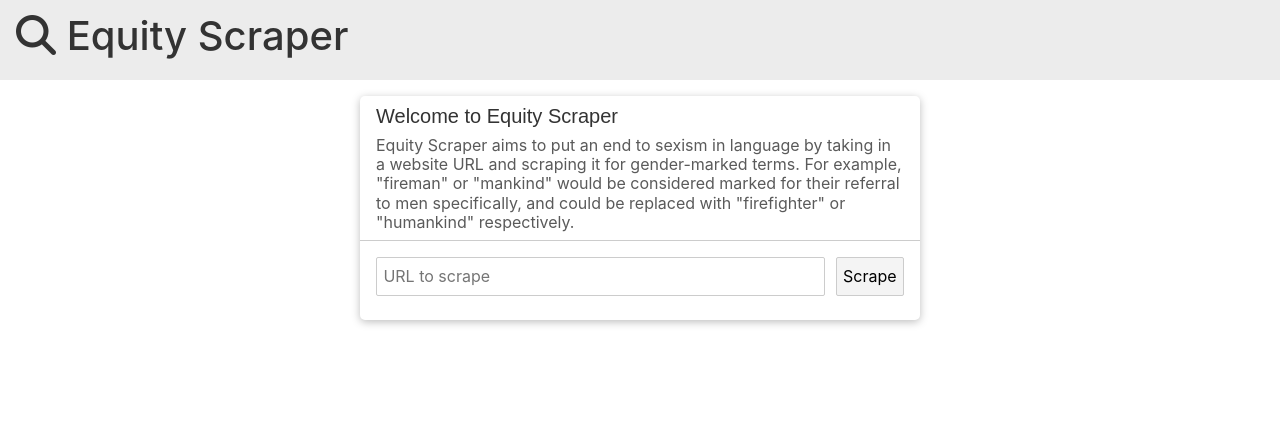
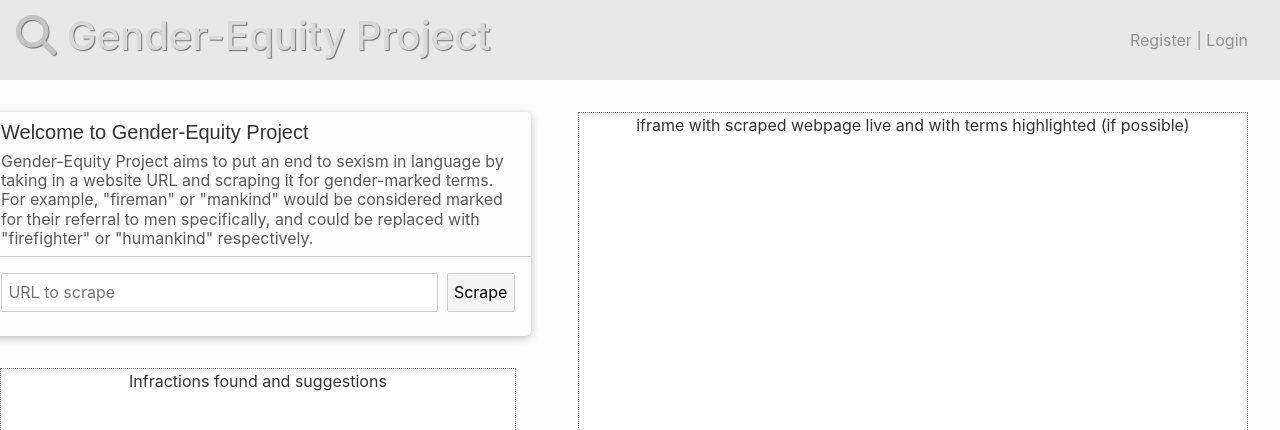
Before and after one commit to thnlsn/gender-equality-layout, a Svelte app: page / in a window 1280 px wide. Shown: the top 430 px of the page. Built offline with nearby package versions, Linux system fonts and the light colour scheme.

Commit message:
rough layout done

```diff
--- a/public/global.css
+++ b/public/global.css
@@ -1,4 +1,7 @@
 /* /////////////////////////////////////////////////////////////////////////////////////////////////////////////// */
+:root {
+  height: 100vh;
+}
 
 html,
 body {
--- a/src/App.svelte
+++ b/src/App.svelte
@@ -1,18 +1,42 @@
 <script>
   /*   export let name; */
   import Navbar from "./Navbar.svelte";
+  import Sidebar from "./Sidebar.svelte";
   import Form from "./Form.svelte";
-  let application = "Equity Scraper";
+  import Info from "./Info.svelte";
+  import Frame from "./Frame.svelte";
+
+  let application = "Gender-Equity Project";
   let description = `${application} aims to put an end to sexism in language by taking in a website URL and scraping it for gender-marked terms. For example, "fireman" or "mankind" would be considered marked for their referral to men specifically, and could be replaced with "firefighter" or "humankind" respectively.`;
 </script>
 
 <style>
-
+  .App {
+    padding: 0;
+    background-color: #fdfdfd;
+  }
+  .content-wrapper {
+    height: 100vh;
+  }
+  .left,
+  .right {
+    padding: 0;
+  }
 </style>
 
-<Navbar {application} />
-<div class="container-fluid no-gutters">
-
-  <Form {application} {description} />
-
+<div class="App container-fluid">
+  <Navbar {application} />
+  <div class="content-wrapper row">
+    <div class="col-lg-5 left">
+      <div class="col-lg-12 right">
+        <Form {application} {description} />
+      </div>
+      <div class="col-lg-12">
+        <Info />
+      </div>
+    </div>
+    <div class="col-lg-7">
+      <Frame />
+    </div>
+  </div>
 </div>
--- a/src/Form.svelte
+++ b/src/Form.svelte
@@ -1,14 +1,18 @@
 <script>
-  export let application;
-  export let description;
+  export let application; // allow application to be passed in as prop
+  export let description; // allow description to be passed in as prop
+
+  function scrape() {
+    // This is where the scraping logic should go (or in its own JS file)
+  }
 </script>
 
 <style>
   .form-card {
     box-shadow: 0 2px 8px rgba(0, 0, 0, 0.26);
-    max-width: 35rem;
+    max-width: 40rem;
     border-radius: 5px;
-    margin: 1rem auto;
+    margin: 2rem auto 1rem auto;
   }
 
   header {
@@ -52,6 +56,10 @@
   button {
     float: right;
   }
+
+  button:hover {
+    background-color: rgb(236, 236, 236);
+  }
 </style>
 
 <div class="form-card">
--- /dev/null
+++ b/src/Frame.svelte
@@ -0,0 +1,18 @@
+<script>
+
+</script>
+
+<style>
+  .iframe-wrapper {
+    border: #727272 dotted 1px;
+    margin: 2rem 2rem 2rem 2rem;
+    height: 76vh;
+    background-color: white;
+  }
+</style>
+
+<div class="iframe-wrapper">
+  <p style="text-align:center">
+    iframe with scraped webpage live and with terms highlighted (if possible)
+  </p>
+</div>
--- /dev/null
+++ b/src/Info.svelte
@@ -0,0 +1,17 @@
+<script>
+
+</script>
+
+<style>
+  .info {
+    border: #727272 dotted 1px;
+    margin: 2rem auto 2rem auto;
+    max-width: 40rem;
+    height: 50vh;
+    background-color: white;
+  }
+</style>
+
+<div class="info" style="text-align:center">
+  <p>Infractions found and suggestions</p>
+</div>
--- a/src/Navbar.svelte
+++ b/src/Navbar.svelte
@@ -1,17 +1,35 @@
 <script>
-  export let application;
+  export let application; // allow application to be passed in as prop
 </script>
 
 <style>
   nav {
-    background-color: #ececec;
+    background-color: #e8e8e8;
     height: 10vh;
+  }
+
+  .app-title {
+    color: #d9d9d9;
+    text-shadow: -1px -1px 1px rgba(255, 255, 255, 0.1),
+      1px 1px 1px rgba(0, 0, 0, 0.5);
+  }
+
+  .nav-link {
+    color: #919191;
+  }
+
+  i {
+    color: #c4c4c4;
+    background: #e8e8e8;
+    text-shadow: -1px -1px 1px rgba(255, 255, 255, 0.1),
+      1px 1px 1px rgba(0, 0, 0, 0.5);
   }
 </style>
 
 <nav class="navbar">
-  <h1>
+  <h1 class="app-title">
     <i class="fas fa-search" />
     {application}
   </h1>
+  <a href="#" class="nav-link">Register | Login</a>
 </nav>
--- /dev/null
+++ b/src/Sidebar.svelte
@@ -0,0 +1,7 @@
+<script>
+  export let application; // allow application to be passed in as prop
+</script>
+
+<style>
+
+</style>
--- a/src/main.js
+++ b/src/main.js
@@ -1,6 +1,6 @@
 import App from './App.svelte';
 
-let title = 'Equity Scraper';
+let title = 'Unmarked';
 
 const app = new App({
   target: document.body,
```
